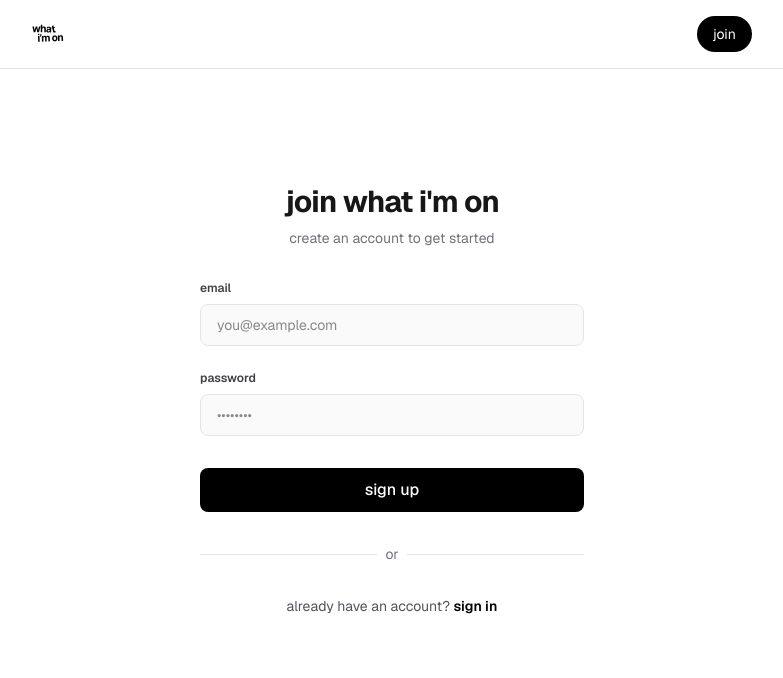
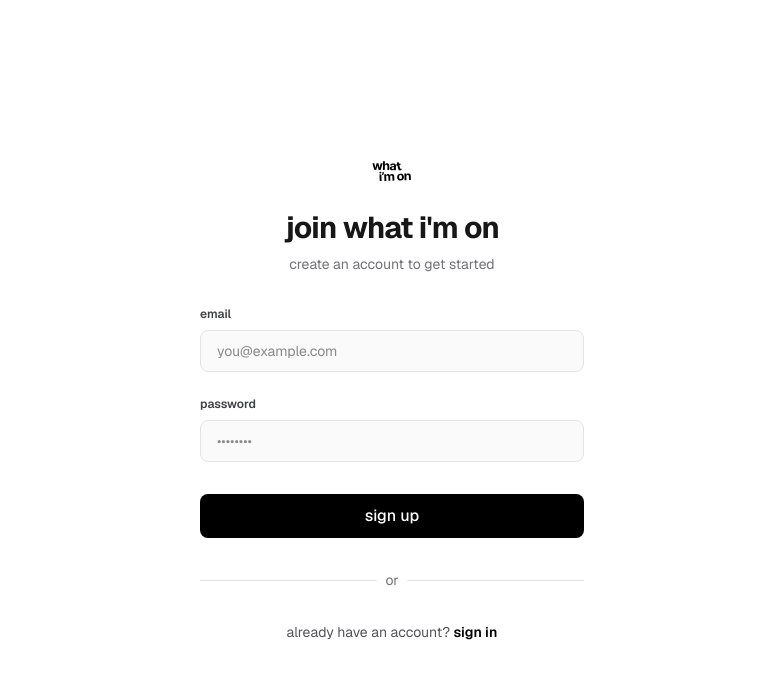
Before and after one commit to peucastro/what-im-on, a Next.js app: page /register in a window 1280 px wide. Shown: the top 678 px of the page, without its empty margins (248-1031 px from the left). Built offline with nearby package versions, Linux system fonts and the light colour scheme; no server answers.

Commit message:
relocated pages

```diff
--- a/app/(main)/login/page.tsx
+++ b/app/(auth)/login/page.tsx
@@ -1,4 +1,5 @@
 import Link from 'next/link';
+import Image from 'next/image';
 import { cookies } from 'next/headers';
 import { createClient } from '@/utils/supabase/server';
 import { redirect } from 'next/navigation';
@@ -26,9 +27,14 @@ export default async function LoginPage({
     <div className="fixed inset-0 flex flex-col items-center justify-center px-4">
       <div className="w-full max-w-sm shrink-0">
         <div className="flex flex-col gap-8">
-          <div className="text-center">
-            <h1 className="text-3xl font-bold tracking-tight">welcome back</h1>
-            <p className="text-zinc-500 text-sm mt-2">sign in to your account</p>
+          <div className="flex flex-col items-center gap-6 text-center">
+            <Link href="/">
+              <Image src="/logo.svg" alt="logo" width={40} height={40} className="hover:opacity-80 transition-opacity" />
+            </Link>
+            <div>
+              <h1 className="text-3xl font-bold tracking-tight">welcome back</h1>
+              <p className="text-zinc-500 text-sm mt-2">sign in to your account</p>
+            </div>
           </div>
 
           <form className="flex flex-col gap-6">
--- a/app/(main)/register/page.tsx
+++ b/app/(auth)/register/page.tsx
@@ -1,4 +1,5 @@
 import Link from 'next/link';
+import Image from 'next/image';
 import { cookies } from 'next/headers';
 import { createClient } from '@/utils/supabase/server';
 import { redirect } from 'next/navigation';
@@ -26,9 +27,14 @@ export default async function RegisterPage({
     <div className="fixed inset-0 flex flex-col items-center justify-center px-4">
       <div className="w-full max-w-sm shrink-0">
         <div className="flex flex-col gap-8">
-          <div className="text-center">
-            <h1 className="text-3xl font-bold tracking-tight">join what i'm on</h1>
-            <p className="text-zinc-500 text-sm mt-2">create an account to get started</p>
+          <div className="flex flex-col items-center gap-6 text-center">
+            <Link href="/">
+              <Image src="/logo.svg" alt="logo" width={40} height={40} className="hover:opacity-80 transition-opacity" />
+            </Link>
+            <div>
+              <h1 className="text-3xl font-bold tracking-tight">join what i'm on</h1>
+              <p className="text-zinc-500 text-sm mt-2">create an account to get started</p>
+            </div>
           </div>
 
           <form className="flex flex-col gap-6">
```
